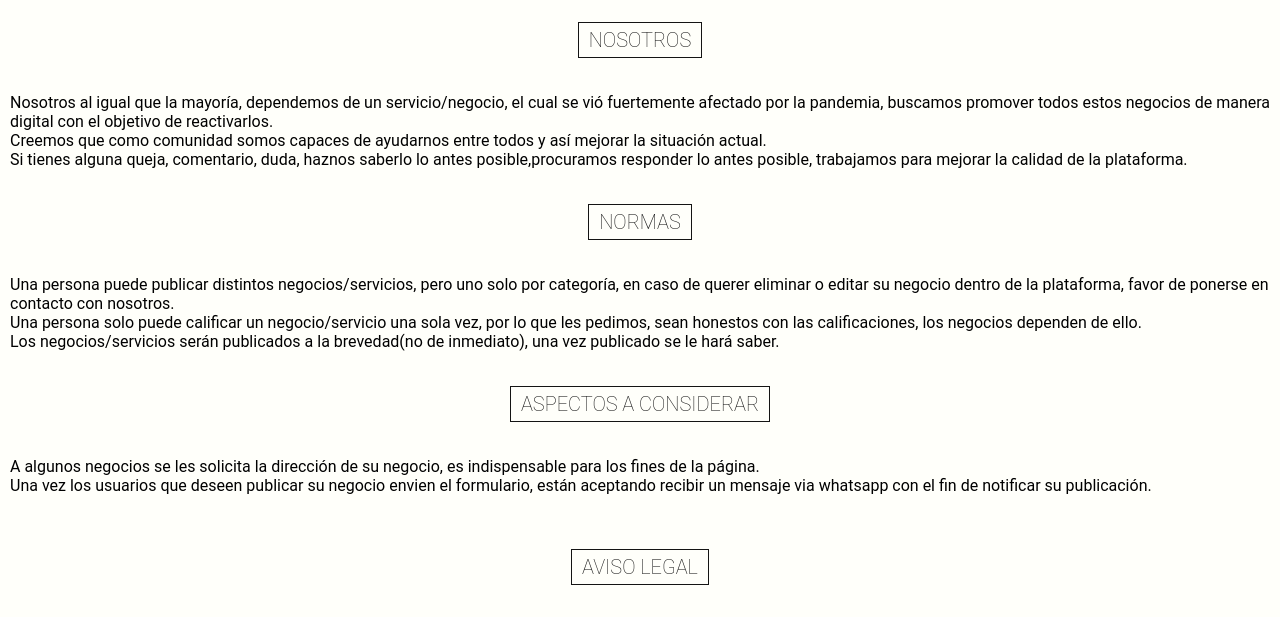
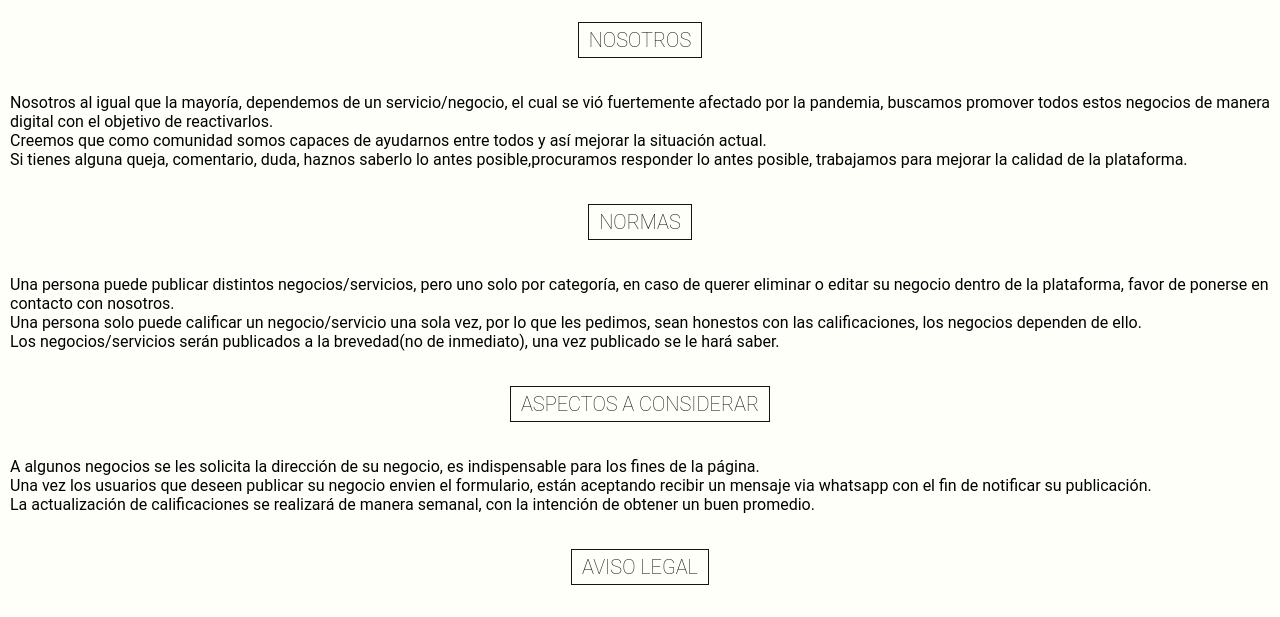
Before and after one commit to ediblecanvas/ediblecanvas.github.io, a plain HTML site: page acerca.html in a window 1280 px wide. Shown: the part 107-724 px from the top of the page. Drawn offline with nearby package versions, Linux system fonts and the light colour scheme; files whose address does not match are found by name.

Commit message:
Actualizado

```diff
--- a/acerca.html
+++ b/acerca.html
@@ -62,7 +62,7 @@
         <ul>
             <li>A algunos negocios se les solicita la dirección de su negocio, es indispensable para los fines de la página.</li>
             <li>Una vez los usuarios que deseen publicar su negocio envien el formulario, están aceptando recibir un mensaje via whatsapp con el fin de notificar su publicación. </li>
-            <li></li>
+            <li>La actualización de calificaciones se realizará de manera semanal, con la intención de obtener un buen promedio.</li>
         </ul>
     </section>
 
```
Also changed, not shown: index.html (+1 -1 lines).
